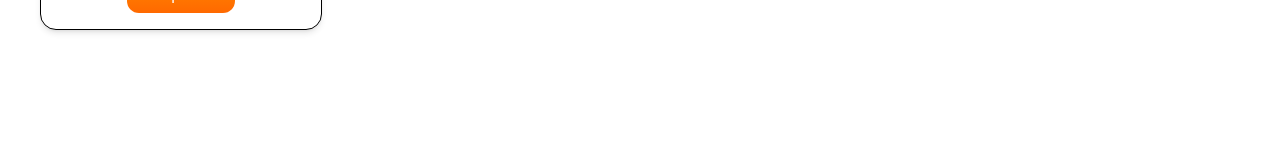
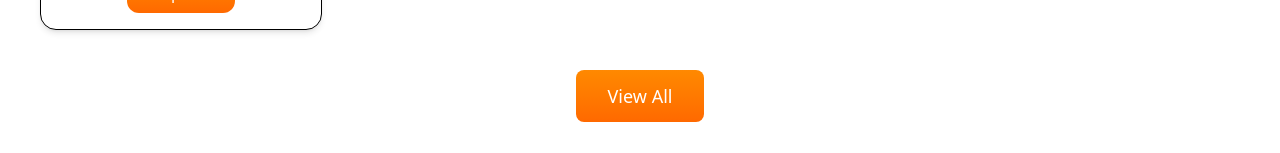
Before and after one commit to Aadityab2003/Grocery_Website, a React (Vite) app: page / in a window 1280 px wide. Shown: the part 3360-3513 px from the top of the page. Built offline with nearby package versions, Linux system fonts and the light colour scheme.

Commit message:
Pages linked

```diff
--- a/package.json
+++ b/package.json
@@ -14,6 +14,7 @@
     "react": "^19.1.1",
     "react-dom": "^19.1.1",
     "react-icons": "^5.5.0",
+    "react-router-dom": "^7.9.4",
     "swiper": "^12.0.2",
     "tailwindcss": "^4.1.13"
   },
--- a/src/App.jsx
+++ b/src/App.jsx
@@ -1,14 +1,40 @@
 import React from 'react'
 import Navbar from './Component/Navbar/Navbar'
 import Home from './Component/Home/Home'
+import Fruits from './Component/Fruits/Fruits'
+import { createBrowserRouter, RouterProvider } from 'react-router-dom'
+import Dairy from './Component/Dairy/Dairy'
+import Seafood from './Component/Seafood/Seafood'
+import AllProducts from './Component/AllProducts/AllProducts'
 
 const App = () => {
-  return (
-    <div>
-     <Home />
+  const router = createBrowserRouter([
+    {
+      path: '/',
+      element: <Home />,
+    },
+    {
+      path:'/Fruits',
+      element: <Fruits />,
+    },
 
-    </div>
-  )
+    {
+      path:'/Dairy',
+      element: <Dairy/>
+    },
+
+    {
+      path:'/Seafood',
+      element: <Seafood />,
+    },
+
+      {
+      path:'/AllProducts',
+      element: <AllProducts />
+    },
+  ])
+
+  return <RouterProvider router={router} />
 }
 
 export default App
--- /dev/null
+++ b/src/Component/AllProducts/AllProducts.jsx
@@ -0,0 +1,9 @@
+import React from 'react'
+
+const AllProducts = () => {
+  return (
+    <h1> All products</h1>
+  )
+}
+
+export default AllProducts
--- a/src/Component/Category/Category.jsx
+++ b/src/Component/Category/Category.jsx
@@ -4,6 +4,34 @@ import Heading from "../Heading/Heading";
 import FruitsCat from "../../assets/FruitsVeggies.jpeg";
 import DairyCat from "../../assets/DairyEggs.jpeg";
 import SeafoodCat from "../../assets/Seafood.jpeg";
+import {Link} from 'react-router-dom'
+// ✅ Moved category array above component
+const category = [
+  {
+    id: 1,
+    title: "Fruits & Veggies",
+    description:
+      "Fresh, organic produce sourced daily from local farms. Explore a wide range of seasonal fruits and crisp vegetables.",
+    image: FruitsCat,
+    path:'/Fruits'
+  },
+  {
+    id: 2,
+    title: "Dairy & Eggs",
+    description:
+      "Wholesome dairy products and free-range eggs. From creamy milk and yogurt to artisanal cheeses.",
+    image: DairyCat,
+    path:'/Dairy'
+  },
+  {
+    id: 3,
+    title: "Meat & SeaFood",
+    description:
+      "High-quality, responsibly sourced meat and seafood. Choose from fresh cuts, marinated options, and more.",
+    image: SeafoodCat,
+    path:'/Seafood'
+  },
+];
 
 const Category = () => {
   const rendercards = category.map((card) => {
@@ -28,7 +56,12 @@ const Category = () => {
             <p className="text-gray-600 text-sm mb-4">{card.description}</p>
           </div>
           <div className="flex justify-center">
-            <Button content="See All" />
+            <Link
+              to={card.path}
+              className="bg-gradient-to-b from-orange-400 to-orange-500 text-white px-8 py-3 rounded-lg md:text-lg text-md hover:scale-105 hover:to-orange-600 transition-all duration-300 cursor-pointer"
+            >
+              See All
+            </Link>
           </div>
         </div>
       </div>
@@ -50,27 +83,3 @@ const Category = () => {
 };
 
 export default Category;
-
-const category = [
-  {
-    id: 1,
-    title: "Fruits & Veggies",
-    description:
-      "Fresh, organic produce sourced daily from local farms. Explore a wide range of seasonal fruits and crisp vegetables.",
-    image: FruitsCat,
-  },
-  {
-    id: 2,
-    title: "Dairy & Eggs",
-    description:
-      "Wholesome dairy products and free-range eggs. From creamy milk and yogurt to artisanal cheeses.",
-    image: DairyCat,
-  },
-  {
-    id: 3,
-    title: "Meat & SeaFood",
-    description:
-      "High-quality, responsibly sourced meat and seafood. Choose from fresh cuts, marinated options, and more.",
-    image: SeafoodCat,
-  },
-];
--- /dev/null
+++ b/src/Component/Dairy/Dairy.jsx
@@ -0,0 +1,9 @@
+import React from 'react'
+
+const Dairy = () => {
+  return (
+    <h1> I am Dairy</h1>
+  )
+}
+
+export default Dairy
--- /dev/null
+++ b/src/Component/Fruits/Fruits.jsx
@@ -0,0 +1,9 @@
+import React from 'react'
+
+const Fruits = () => {
+  return (
+    <div>I am Fruits</div>
+  )
+}
+
+export default Fruits
--- a/src/Component/Products/Products.jsx
+++ b/src/Component/Products/Products.jsx
@@ -1,4 +1,5 @@
 import React, { useState } from "react";
+import { Link } from "react-router-dom";
 import Heading from "../Heading/Heading";
 import ProductList from "../ProductList/ProductList";
 import Cards from "../Cards/Cards";
@@ -41,6 +42,16 @@ const Products = () => {
             <Cards key={index} product={product} />
           ))}
         </div>
+
+        {/* View All Button */}
+        <div className="flex justify-center mt-10">
+          <Link
+            to="/AllProducts"
+            className="bg-gradient-to-b from-orange-400 to-orange-500 text-white px-8 py-3 rounded-lg md:text-lg text-md hover:scale-105 hover:to-orange-600 transition-all duration-300 cursor-pointer"
+          >
+            View All
+          </Link>
+        </div>
       </div>
     </section>
   );
--- /dev/null
+++ b/src/Component/Seafood/Seafood.jsx
@@ -0,0 +1,9 @@
+import React from 'react'
+
+const Seafood = () => {
+  return (
+   <h1> Seafood</h1>
+  )
+}
+
+export default Seafood
```
Also changed, not shown: 1 other file (tests, documents, lock files or other folders).
